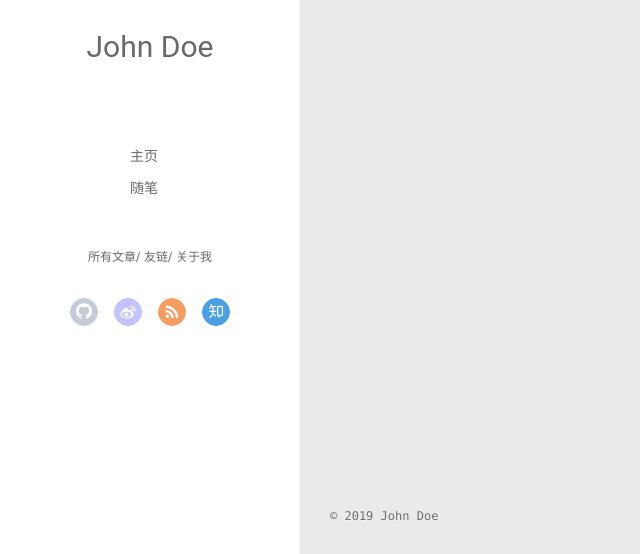
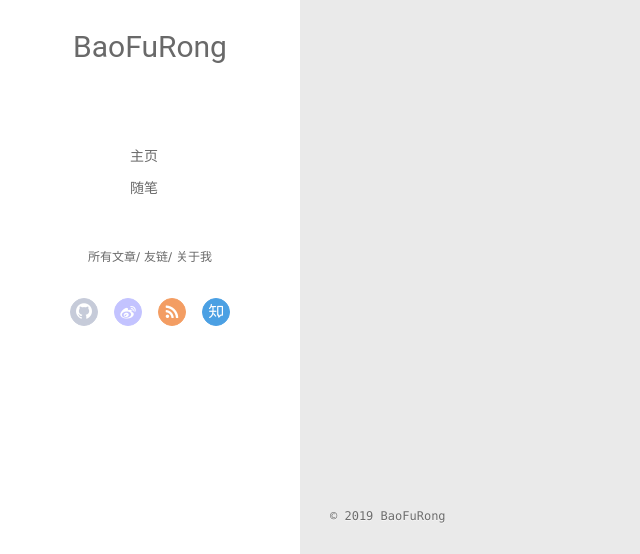
Before and after one commit to BaoFuRong/BaoFuRong.github.io, a plain HTML site: page archives/index.html in a window 1280 px wide. Shown: the part 243-797 px from the top of the page, 0-640 px from the left. Drawn offline with Linux system fonts and the light colour scheme; no server answers.

Commit message:
Site updated: 2019-08-09 14:01:10

```diff
--- a/archives/index.html
+++ b/archives/index.html
@@ -46,7 +46,7 @@
 			<img src="" class="js-avatar">
 		</a>
 		<hgroup>
-		  <h1 class="header-author"><a href="/">John Doe</a></h1>
+		  <h1 class="header-author"><a href="/">BaoFuRong</a></h1>
 		</hgroup>
 
 
@@ -104,7 +104,7 @@
 				<img src="" class="js-avatar">
 			</div>
 			<hgroup>
-			  <h1 class="header-author js-header-author">John Doe</h1>
+			  <h1 class="header-author js-header-author">BaoFuRong</h1>
 			</hgroup>
 
 
@@ -202,7 +202,7 @@
   <div class="outer">
     <div id="footer-info">
     	<div class="footer-left">
-    		&copy; 2019 John Doe
+    		&copy; 2019 BaoFuRong
     	</div>
       	<div class="footer-right">
       		<a href="http://hexo.io/" target="_blank">Hexo</a>  Theme <a href="https://github.com/litten/hexo-theme-yilia" target="_blank">Yilia</a> by Litten
```
Also changed, not shown: 2019/08/09/hello-world/index.html (+3 -3 lines), archives/2019/08/index.html (+3 -3 lines), archives/2019/index.html (+3 -3 lines), index.html (+3 -3 lines).
